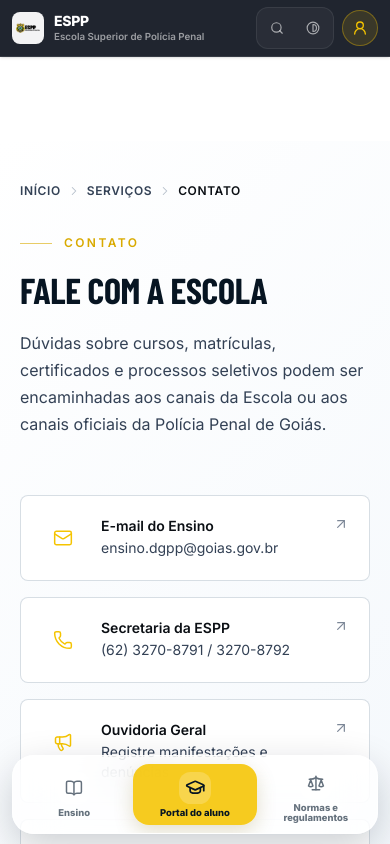
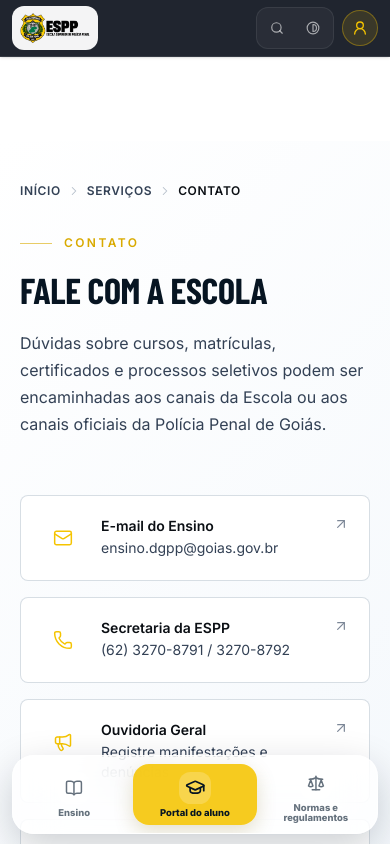
Before and after one commit to jhfmiguel/ppgo-espp-site, a Next.js app in the folder app/: page /contato in a window 390 px wide. Shown: the top 844 px of the page. Built offline with nearby package versions, Linux system fonts and the light colour scheme.

Commit message:
Amplia logomarca no cabeçalho mobile da ESPP

```diff
--- a/app/components/espp-mobile-header.tsx
+++ b/app/components/espp-mobile-header.tsx
@@ -7,9 +7,8 @@ import { Contrast, Search, UserRound } from "lucide-react";
 export function EsppMobileHeader(){
  return <header className="fixed inset-x-0 top-0 z-[70] border-b border-white/10 bg-[#171d27]/96 pt-[env(safe-area-inset-top)] text-white shadow-sm backdrop-blur-xl md:hidden">
   <div className="flex h-14 min-w-0 items-center gap-2 px-3">
-   <Link href="/" aria-label="ESPP — início" className="flex min-w-0 flex-1 items-center gap-2.5 overflow-hidden">
-    <span className="flex size-8 shrink-0 items-center justify-center overflow-hidden rounded-lg bg-white/95 p-1"><Image src="/images/logo-espp.png" alt="" width={48} height={48} className="h-full w-full object-contain" priority/></span>
-    <span className="min-w-0"><span className="block truncate text-sm font-extrabold leading-none tracking-[-.02em]">ESPP</span><span className="mt-1 block truncate text-[.61rem] font-semibold leading-none text-white/55">Escola Superior de Polícia Penal</span></span>
+   <Link href="/" aria-label="ESPP — início" className="flex min-w-0 flex-1 items-center overflow-hidden">
+    <span className="flex h-11 w-[5.4rem] shrink-0 items-center justify-start overflow-hidden rounded-xl bg-white/95 px-2 py-1"><Image src="/images/logo-espp.png" alt="ESPP" width={180} height={80} className="h-full w-full object-contain object-left" priority/></span>
    </Link>
    <div className="flex shrink-0 items-center gap-1 rounded-xl border border-white/8 bg-white/[.04] p-1">
     <Link href="/busca" aria-label="Buscar" className="inline-flex size-8 items-center justify-center rounded-lg text-white/60 transition hover:bg-white/8 hover:text-white"><Search className="size-3.5"/></Link>
```
